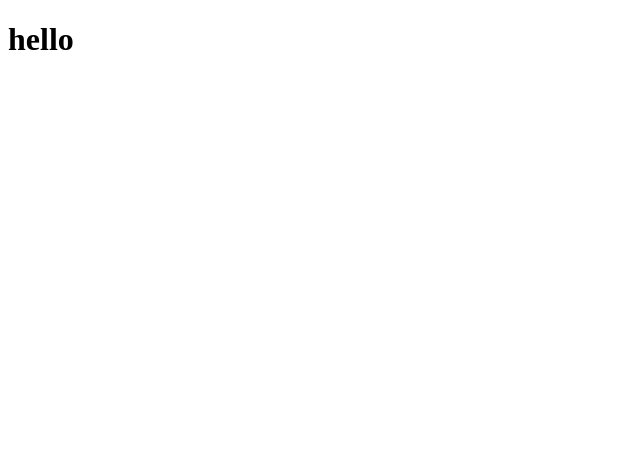
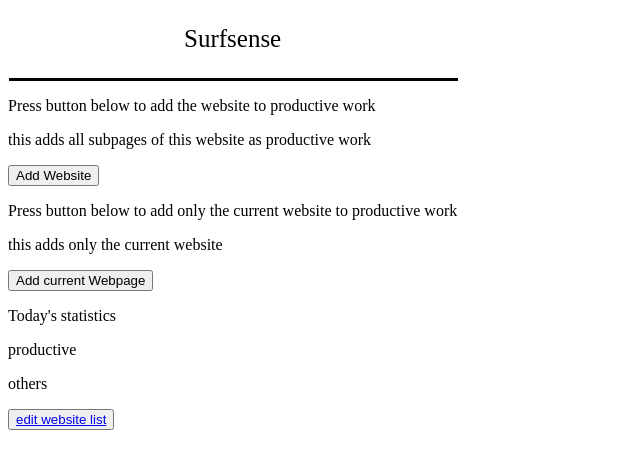
Before and after one commit to abhiram2600/SurfSense, a browser extension: page index.html in a window 1280 px wide. Shown: the whole page, without its empty margins (0-640 px from the left). Drawn offline with Linux system fonts and the light colour scheme.

Commit message:
basic frontend skeleton completed #3

```diff
--- /dev/null
+++ b/index.css
@@ -0,0 +1,17 @@
+#root-container {
+  justify-content: center;
+  align-items: center;
+  width: max-content;
+}
+
+#title {
+  font-size: 25px;
+  text-align: center;
+}
+
+#separator {
+  height: 3px;
+  background-color: black;
+  width: 100%;
+  margin: 5px 1px;
+}
--- a/index.html
+++ b/index.html
@@ -4,8 +4,37 @@
     <meta charset="UTF-8" />
     <meta name="viewport" content="width=device-width, initial-scale=1.0" />
     <title>Document</title>
+    <link rel="stylesheet" href="index.css" />
   </head>
   <body>
-    <h1>hello</h1>
+    <div id="root-container">
+      <!-- title section -->
+
+      <div id="title-contianer">
+        <p id="title">Surfsense</p>
+      </div>
+      <div id="separator"></div>
+
+      <!-- main section -->
+
+      <div id="main-container">
+        <p>Press button below to add the website to productive work</p>
+        <p>this adds all subpages of this website as productive work</p>
+        <button type="button">Add Website</button>
+        <p>
+          Press button below to add only the current website to productive work
+        </p>
+        <p>this adds only the current website</p>
+        <button type="button">Add current Webpage</button>
+
+        <p>Today's statistics</p>
+        <p>productive</p>
+        <div></div>
+        <p>others</p>
+        <div></div>
+
+        <button type="button"><a href="edit.html">edit website list</a></button>
+      </div>
+    </div>
   </body>
 </html>
```
Also changed, not shown: edit.html (added, +23 -0 lines).
